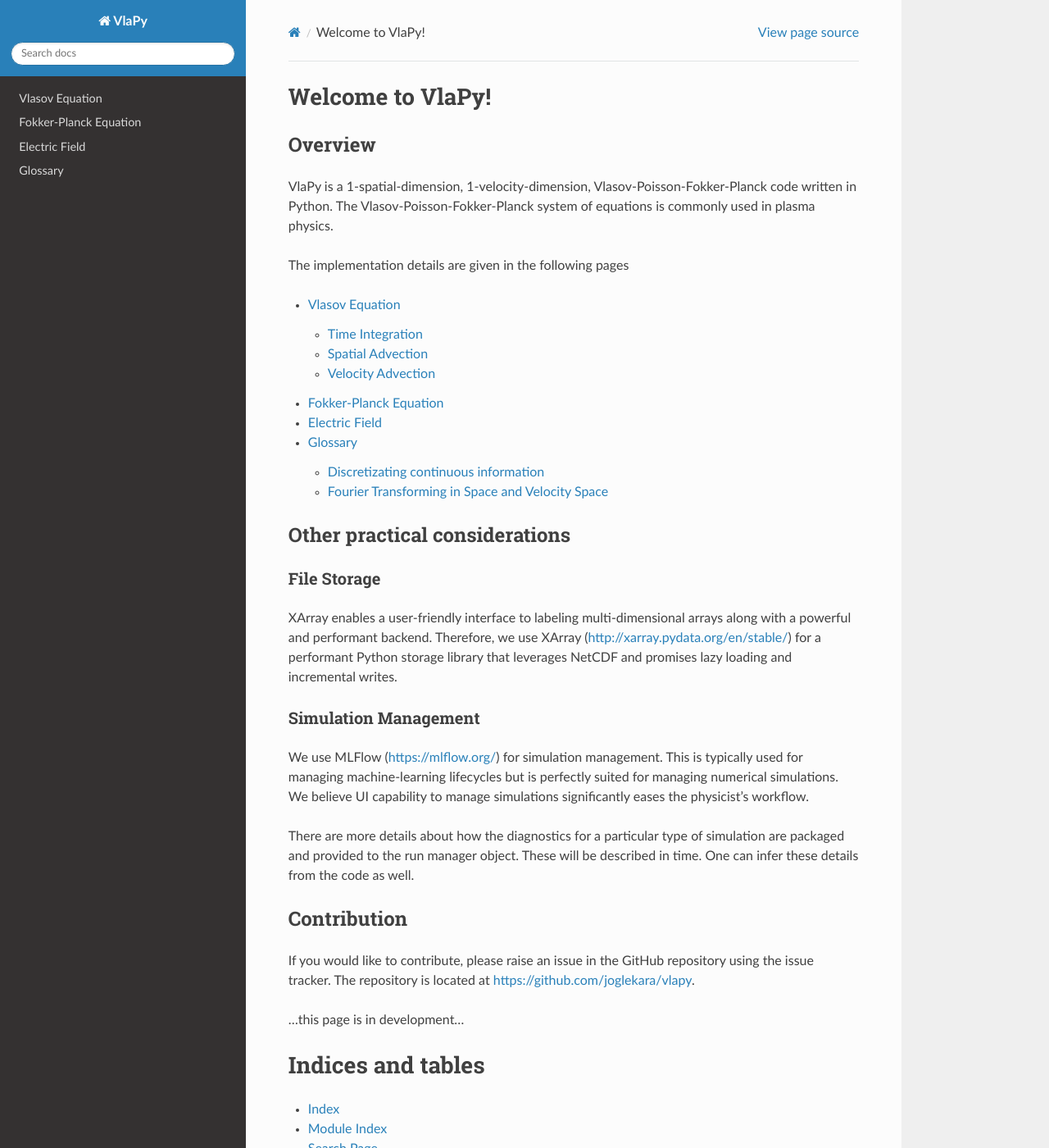
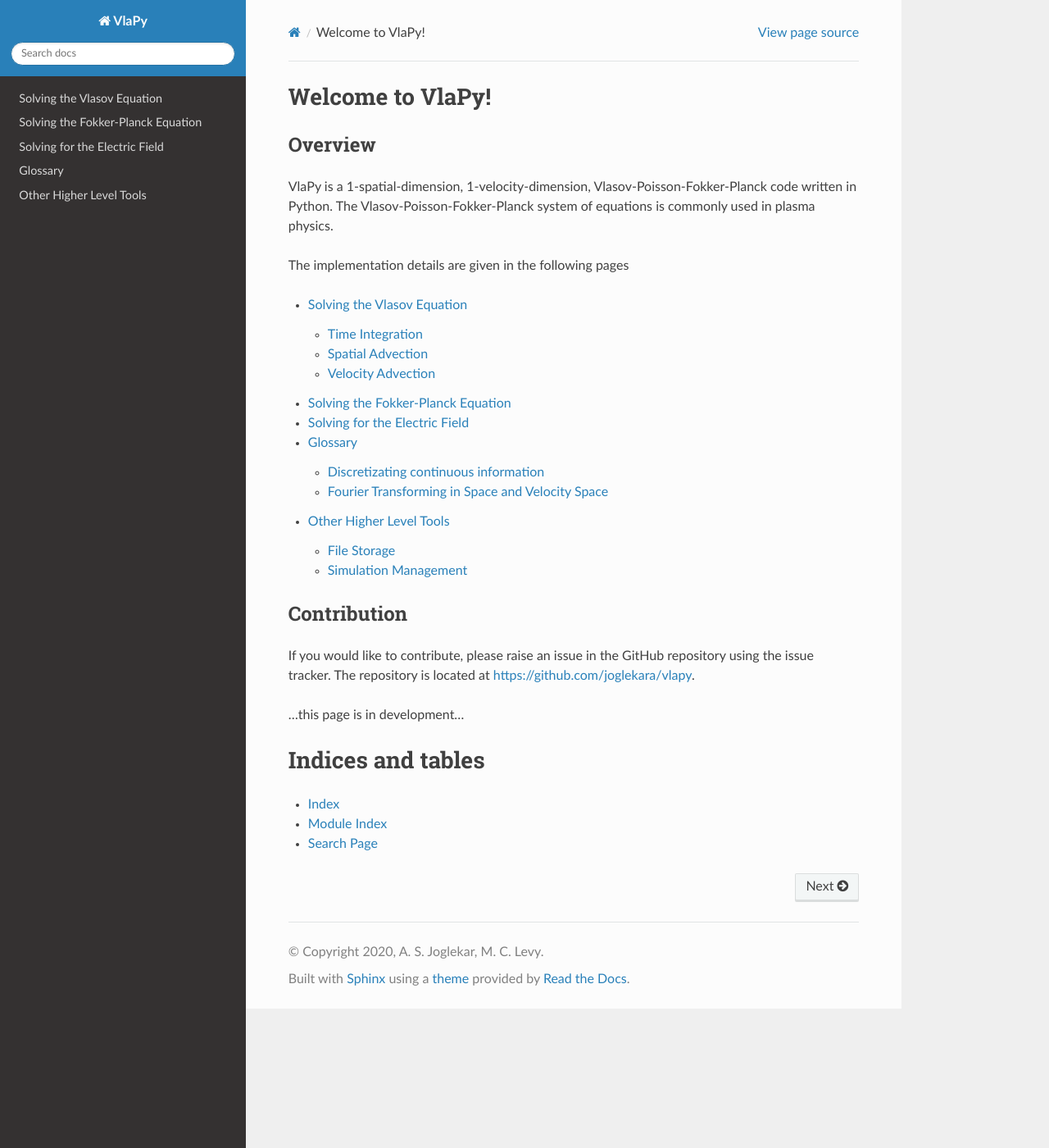
Before and after one commit to joglekara/VlaPy, a Sphinx documentation site: the page built from docs/index.rst, in a window 1280 px wide and 1400 px high. Shown: the whole window at 82% size. Built offline with Sphinx 7.4.7 and the Read the Docs theme 2.0.0, drawn with Linux system fonts in a browser that asks for light colours.

Commit message:
a little bit of refactoring

```diff
--- a/docs/electricfield.rst
+++ b/docs/electricfield.rst
@@ -1,5 +1,5 @@
-Electric Field
---------------
+Solving for the Electric Field
+--------------------------------
 
 The Poisson equation is solved pseudospectrally.
 
--- a/docs/fokker-planck.rst
+++ b/docs/fokker-planck.rst
@@ -1,5 +1,5 @@
-Fokker-Planck Equation
--------------------------
+Solving the Fokker-Planck Equation
+----------------------------------------
 
 The Fokker-Planck equation is solved using an implicit finite-difference scheme because of the need to perform a
 diffusion time-step.
--- a/docs/index.rst
+++ b/docs/index.rst
@@ -20,27 +20,7 @@
    fokker-planck
    electricfield
    definitions
-
-
-
-
-Other practical considerations
----------------------------------
-File Storage
-************
-XArray enables a user-friendly interface to labeling multi-dimensional arrays along with a powerful and performant
-backend. Therefore, we use XArray (http://xarray.pydata.org/en/stable/) for a performant Python storage library that
-leverages NetCDF and promises lazy loading and incremental writes.
-
-Simulation Management
-*********************
-We use MLFlow (https://mlflow.org/) for simulation management. This is typically used for managing machine-learning
-lifecycles but is perfectly suited for managing numerical simulations. We believe UI capability to manage simulations
-significantly eases the physicist's workflow.
-
-There are more details about how the diagnostics for a particular type of simulation are packaged and provided to
-the run manager object. These will be described in time. One can infer these details from the code as well.
-
+   other
 
 Contribution
 ---------------
--- a/docs/vlasov.rst
+++ b/docs/vlasov.rst
@@ -1,5 +1,5 @@
-Vlasov Equation
----------------
+Solving the Vlasov Equation
+------------------------------
 
 The 1-spatial-dimension, 1-velocity-dimension (1D-1V) Vlasov equation describing the conservation of phase space is given by
 
```
Also changed, not shown: docs/other.rst (added, +18 -0 lines), setup.py (+6 -6 lines).
